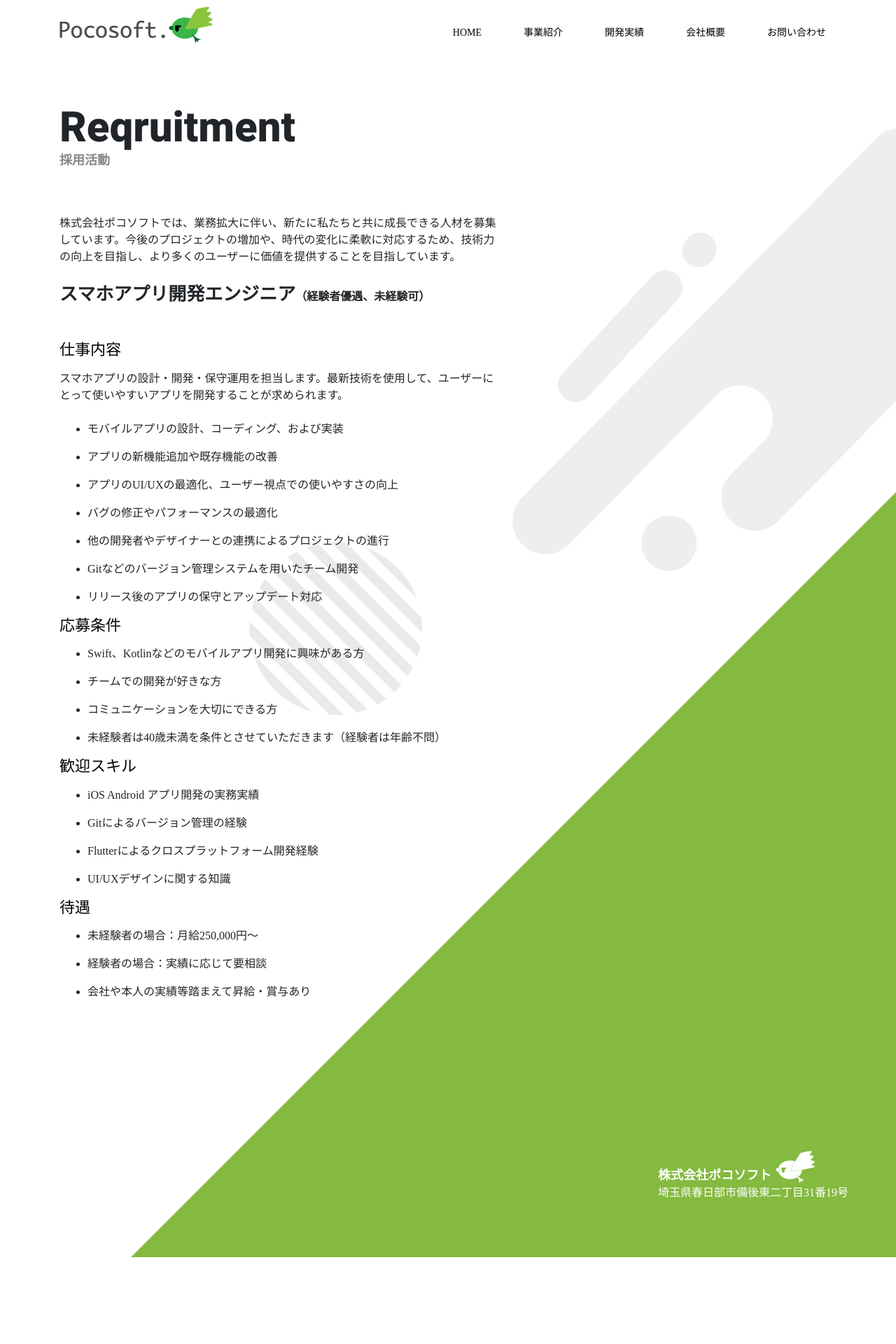
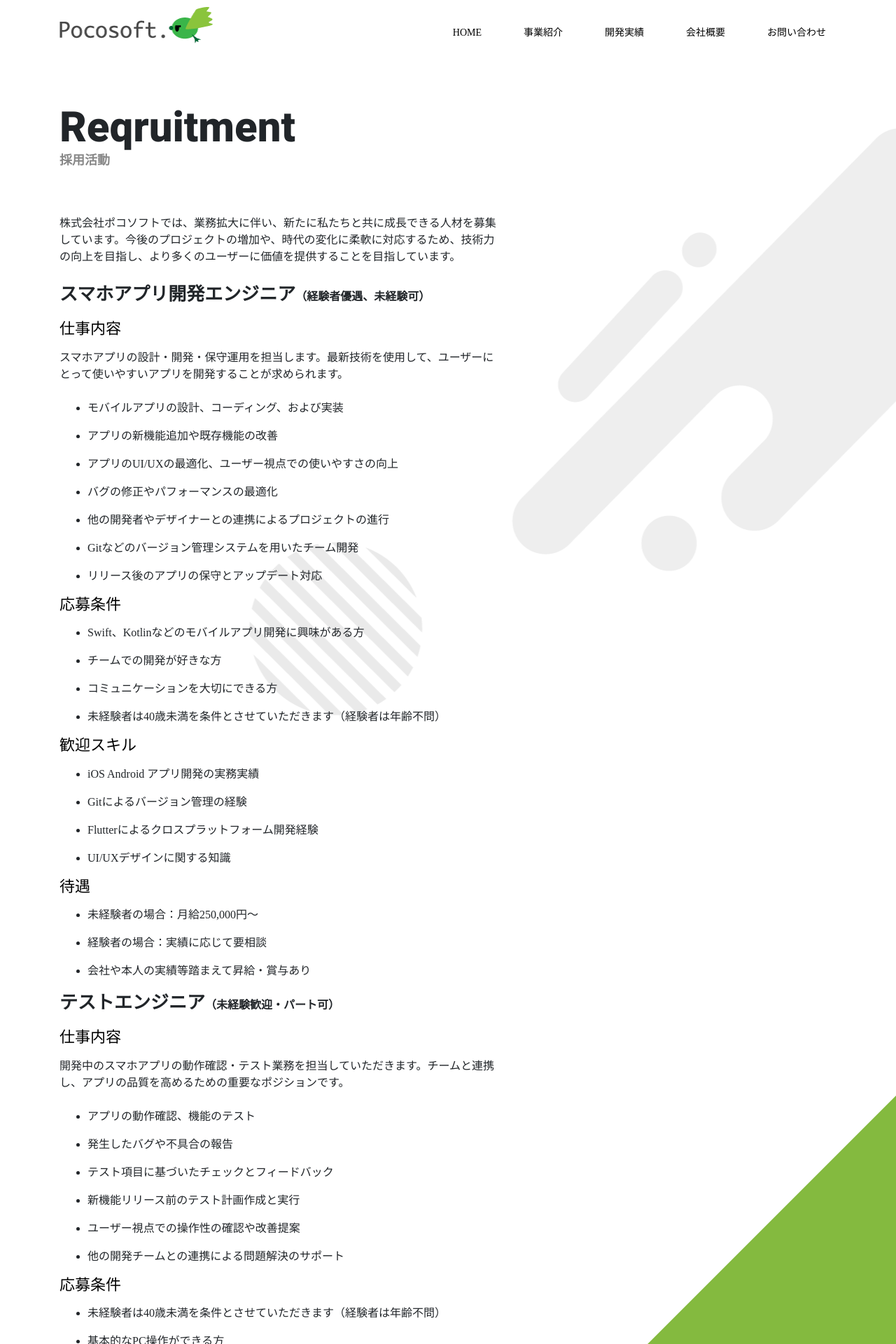
Before and after one commit to pocosoft/pocosoft.github.io, a Jekyll site: the page built from reqruit.md, in a window 1280 px wide. Shown: the top 1920 px of the page at 70% size. Built offline with Jekyll 4.4.1, drawn with Linux system fonts in a browser that asks for light colours; nearby versions of some CDN libraries; before the commit the page ends 1796 px from its top, so only the background shows below that; some of the changed text lies outside the part shown.

Commit message:
テストエンジニア追加

```diff
--- a/_layouts/reqruit.html
+++ b/_layouts/reqruit.html
@@ -48,6 +48,39 @@
           <li class="mb-3">未経験者の場合：月給250,000円〜</li>
           <li class="mb-3">経験者の場合：実績に応じて要相談</li>
           <li class="mb-3">会社や本人の実績等踏まえて昇給・賞与あり</li>
+        </ul>
+
+        <h3>テストエンジニア<span style="font-size: 1rem">（未経験歓迎・パート可）</span></h3>
+        <h4>仕事内容</h4>
+        <p class="mb-4">開発中のスマホアプリの動作確認・テスト業務を担当していただきます。チームと連携し、アプリの品質を高めるための重要なポジションです。</p>
+        <ul>
+          <li class="mb-3">アプリの動作確認、機能のテスト</li>
+          <li class="mb-3">発生したバグや不具合の報告</li>
+          <li class="mb-3">テスト項目に基づいたチェックとフィードバック</li>
+          <li class="mb-3">新機能リリース前のテスト計画作成と実行</li>
+          <li class="mb-3">ユーザー視点での操作性の確認や改善提案</li>
+          <li class="mb-3">他の開発チームとの連携による問題解決のサポート</li>
+        </ul>
+
+        <h4>応募条件</h4>
+        <ul>
+          <li class="mb-3">未経験者は40歳未満を条件とさせていただきます（経験者は年齢不問）</li>
+          <li class="mb-3">基本的なPC操作ができる方</li>
+          <li class="mb-3">注意深く細かい点に気を配ることができる方</li>
+          <li class="mb-3">チームでのコミュニケーションが得意な方</li>
+        </ul>
+
+        <h4>勤務形態</h4>
+        <ul>
+          <li class="mb-3">フルタイム・パート選択可</li>
+          <li class="mb-3">柔軟な勤務時間相談可能</li>
+        </ul>
+
+        <h4>待遇</h4>
+        <ul>
+          <li class="mb-3">未経験者（フルタイム）の場合：月給250,000円スタート</li>
+          <li class="mb-3">パート勤務の場合：フルタイム給与を時給換算した額（1時間あたり）</li>
+          <li class="mb-3">経験者の場合：実績に応じて要相談</li>
         </ul>
        </div>
     </div>
--- a/static/css/style.css
+++ b/static/css/style.css
@@ -300,7 +300,7 @@ h4 {
   background-position: center top;
   margin-top: 150px;
 }
-#works h3, #message h3, #summary h3, #business h3, #contact h3 {
+#works h3, #message h3, #summary h3, #business h3, #contact h3, #reqruit h3 {
   margin-bottom: 15px;
 }
 #works ul, #summary ul, #business ul {
```
